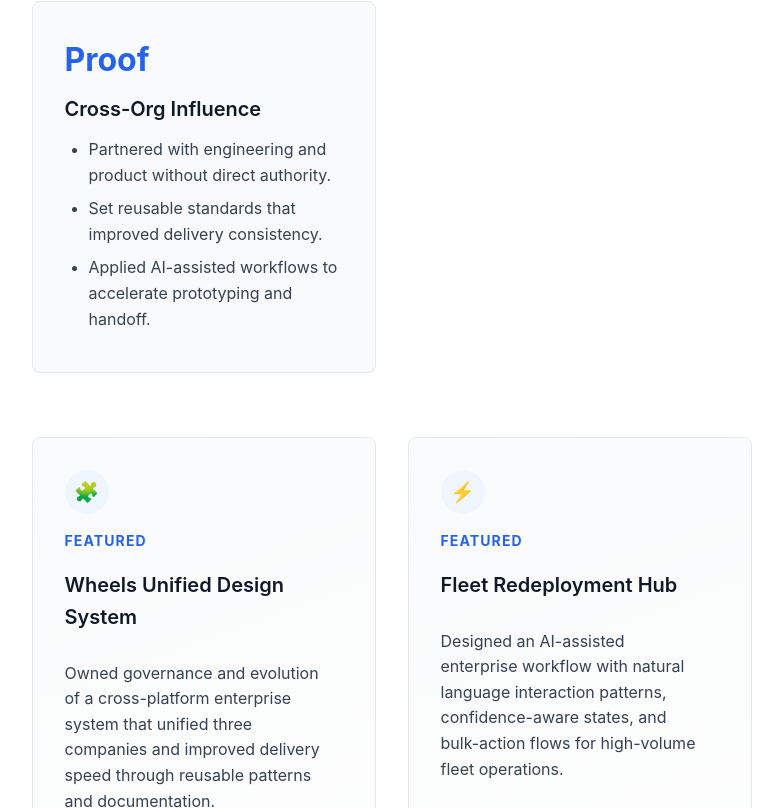
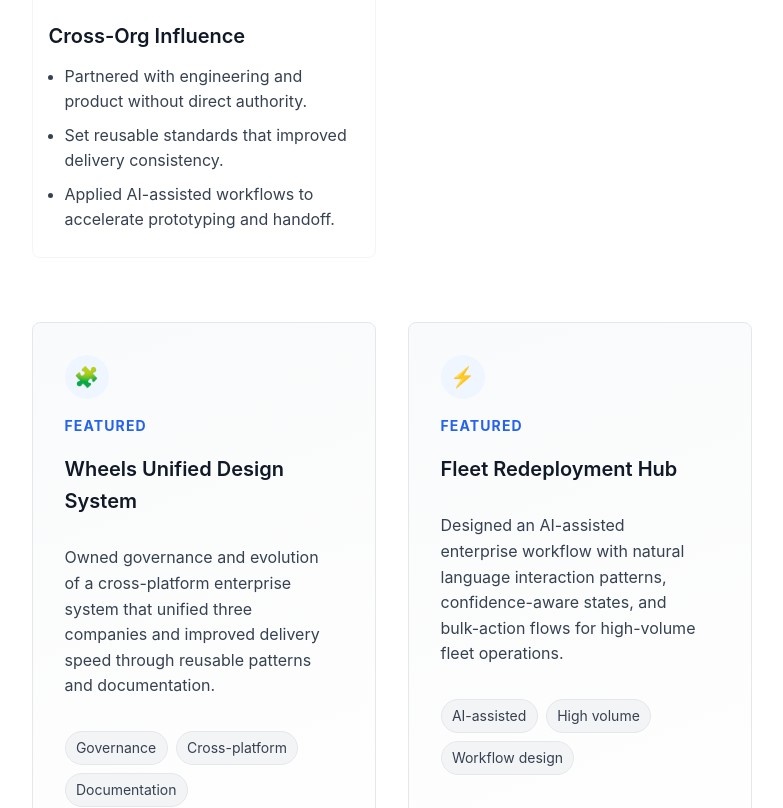
Before and after one commit to davyjonesdesign/davy-jones, a React (Create React App) app: page / in a window 1280 px wide. Shown: the part 1152-1960 px from the top of the page, without its empty margins (241-1024 px from the left). Built offline with nearby package versions, Linux system fonts and the light colour scheme.

Commit message:
Update index.css

```diff
--- a/src/index.css
+++ b/src/index.css
@@ -497,10 +497,9 @@ nav {
 }
 
 .highlight-card {
-  padding: var(--spacing-xl);
-  background-color: var(--color-background-secondary);
+  padding: var(--spacing-md);
   border-radius: var(--radius-lg);
-  border: 1px solid var(--color-border);
+  border: 1px solid var(--color-background-tertiary);
 }
 
 .highlight-card h3 {
@@ -525,7 +524,7 @@ nav {
 
 .highlight-card ul {
   margin-top: var(--spacing-sm);
-  padding-left: var(--spacing-lg);
+  padding-left: var(--spacing-md);
 }
 
 .highlight-card li {
@@ -534,11 +533,15 @@ nav {
 }
 
 .landing-highlights-featured {
+
   align-items: stretch;
 }
 
 .highlight-card-featured {
   position: relative;
+  padding: var(--spacing-xl);
+  border: 1px solid var(--color-border);
+
   display: flex;
   flex-direction: column;
   gap: var(--spacing-md);
@@ -574,7 +577,7 @@ nav {
   flex-wrap: wrap;
   gap: var(--spacing-sm);
   padding-left: 0;
-  margin: 0 0 var(--spacing-md);
+  margin: 0 0 var(--spacing-md) -16px;
 }
 
 .highlight-tags li {
```
